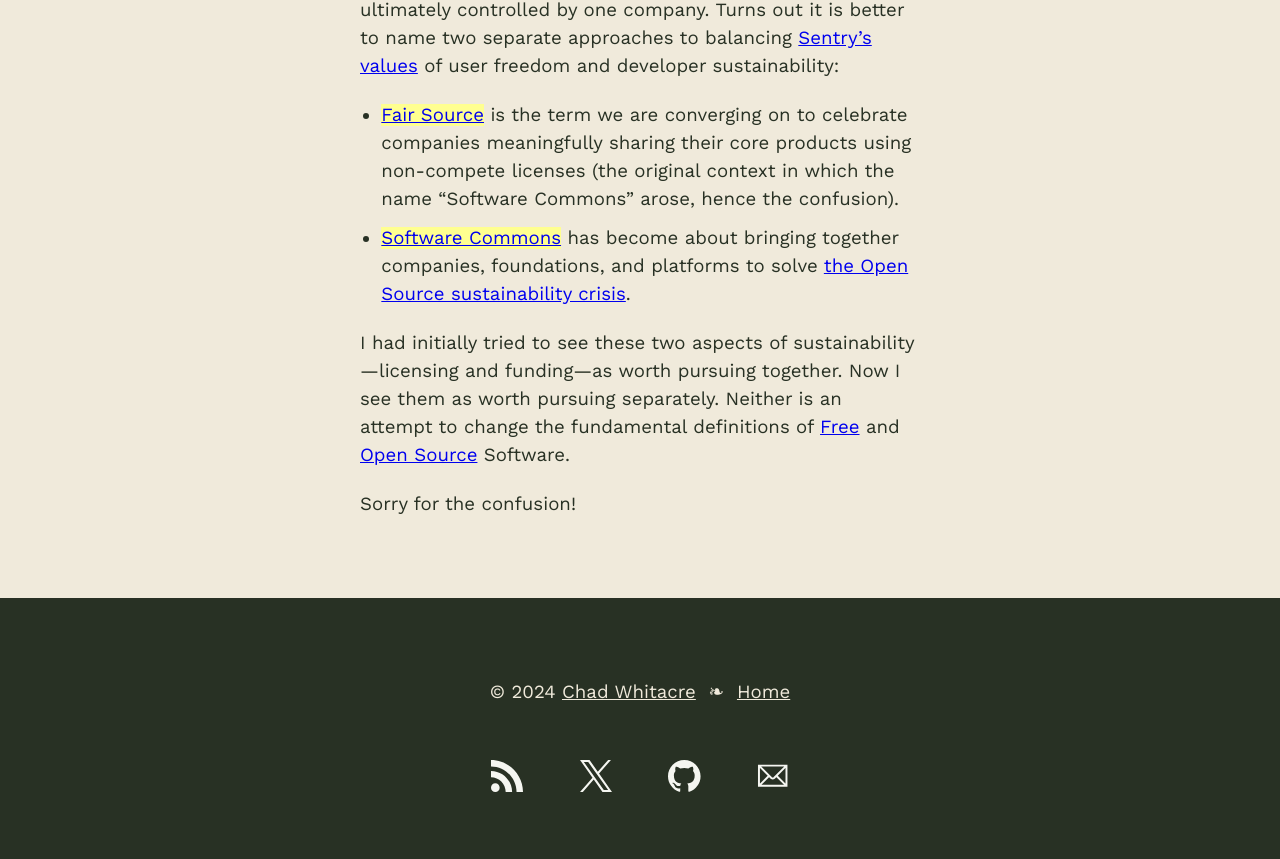
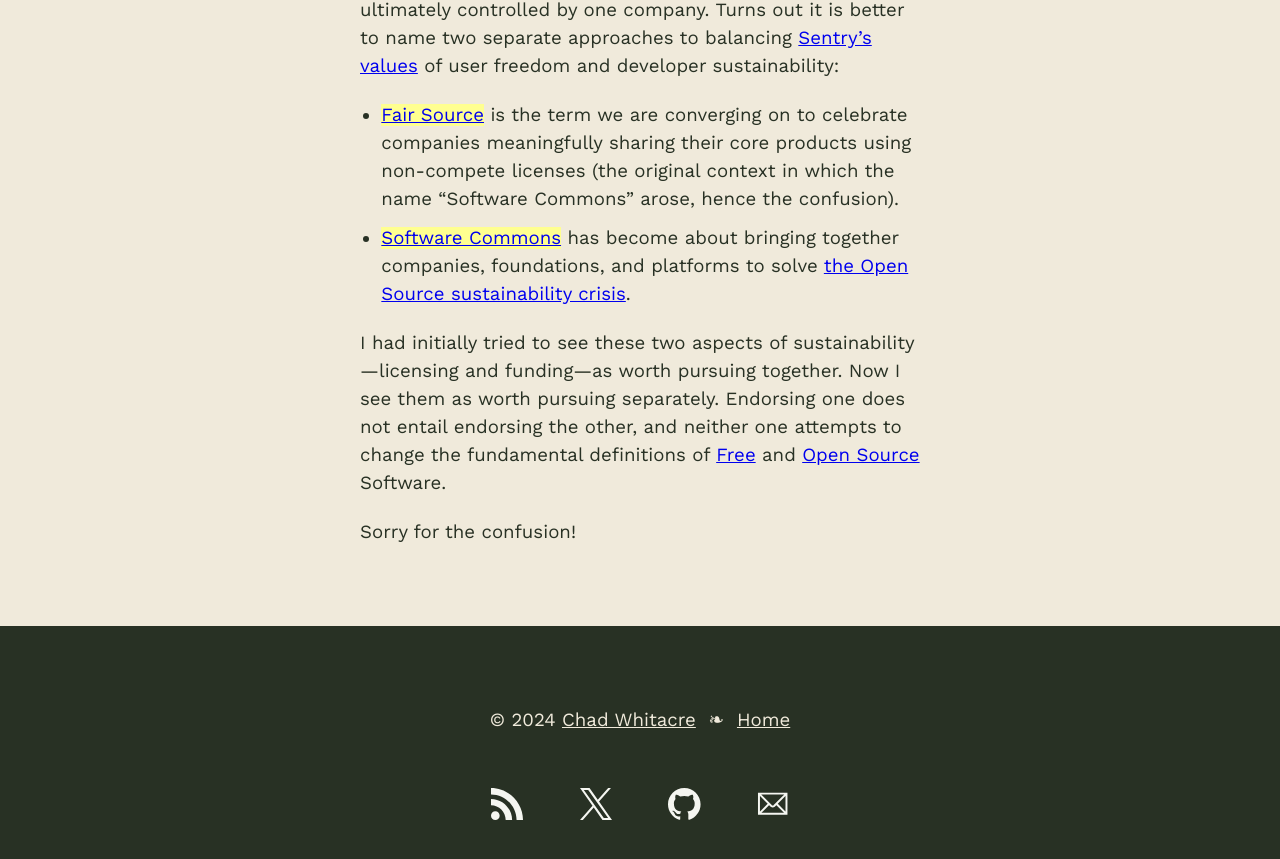
Before and after one commit to chadwhitacre/openpath, a Jekyll site: the page built from _posts/2024-04-01-fair-source-does-not-equal-software-commons.md, in a window 1280 px wide and 900 px high, scrolled down 1041 px. Shown: the top 859 px of the window. Built offline with Jekyll 4.4.1, drawn with Linux system fonts in a browser that asks for light colours; some web fonts are replaced; comment, search, counter and statistics services are not loaded.

Commit message:
One more sentence on endorsement

```diff
--- a/_posts/2024-04-01-fair-source-does-not-equal-software-commons.md
+++ b/_posts/2024-04-01-fair-source-does-not-equal-software-commons.md
@@ -34,7 +34,8 @@
 
 I had initially tried to see these two aspects of sustainability—licensing and
 funding—as worth pursuing together. Now I see them as worth pursuing
-separately. Neither is an attempt to change the fundamental definitions of
+separately. Endorsing one does not entail endorsing the other, and neither one
+attempts to change the fundamental definitions of
 [Free](https://www.gnu.org/philosophy/free-sw.en.html#fs-definition) and [Open
 Source](https://opensource.org/osd) Software.
 
```
